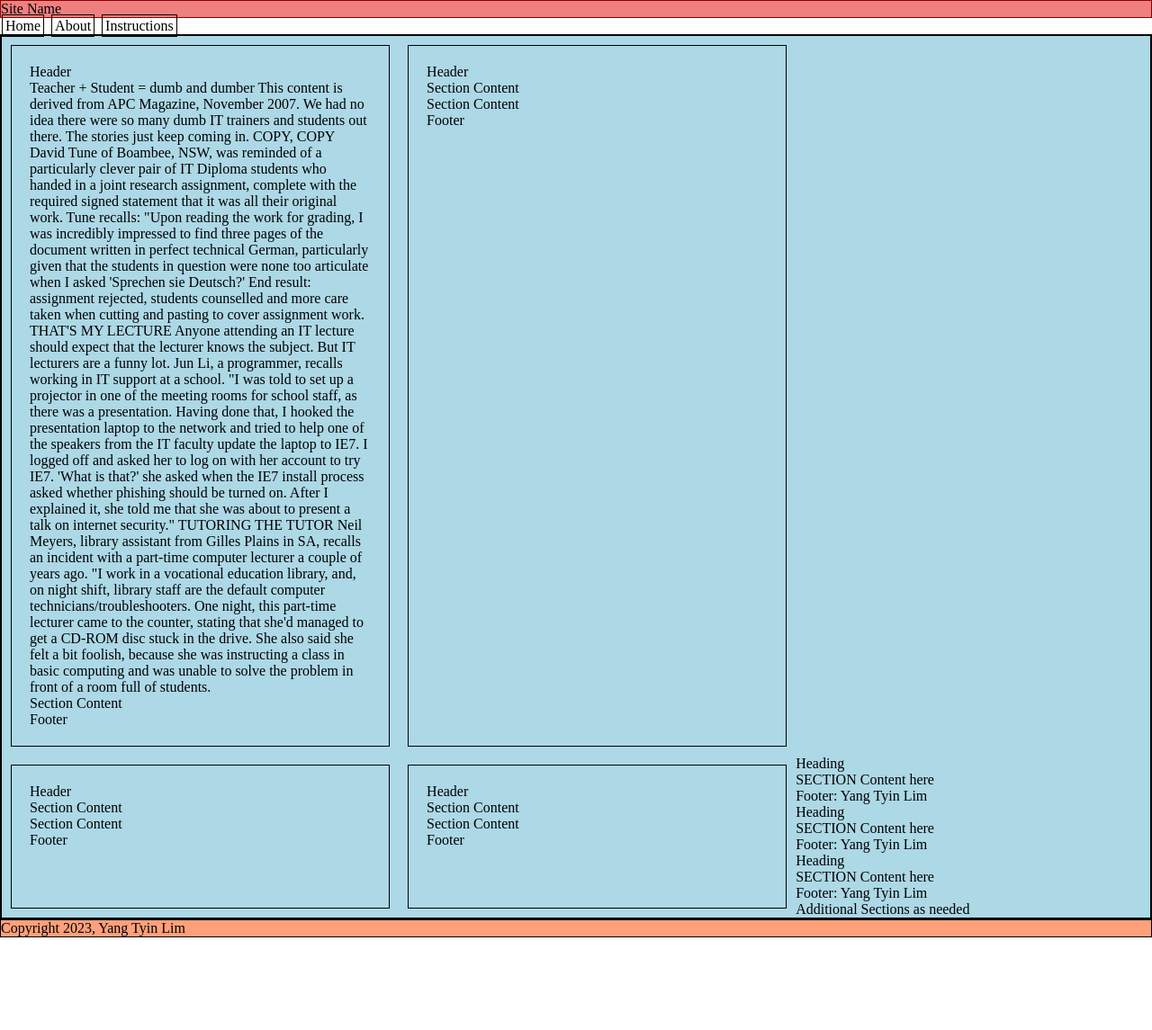
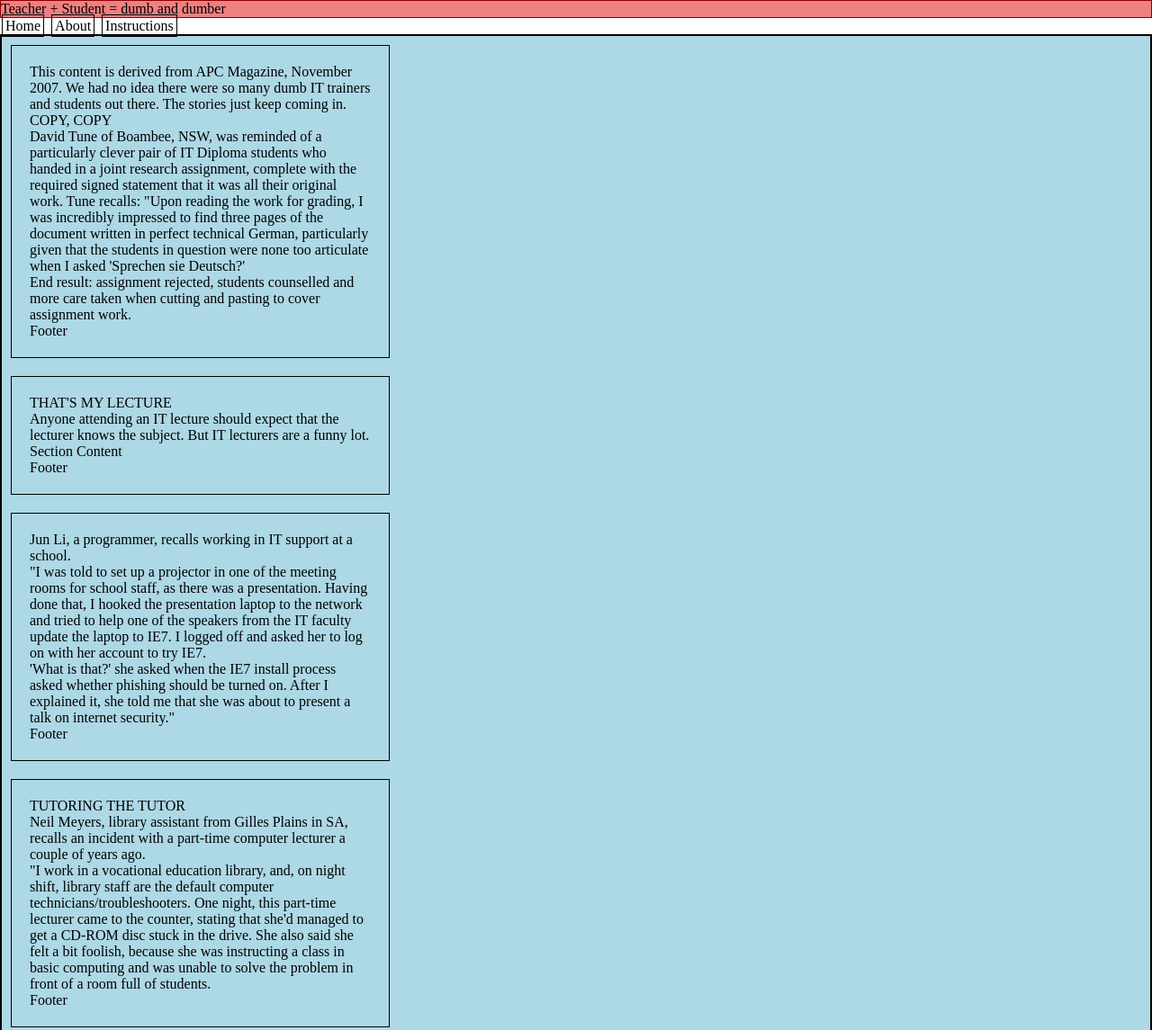
Before and after one commit to Limyangtyin/WebTech1, a plain HTML site: page Content.html in a window 1280 px wide. Shown: the top 1145 px of the page at 90% size. Before the commit the page ends 1042 px from the top, so only its background shows below. Drawn offline with Linux system fonts and the light colour scheme.

Commit message:
fix: rearrange content

```diff
--- a/Content.html
+++ b/Content.html
@@ -8,7 +8,7 @@
 </head>
 <body>
 <header class="headerclass">
-    Site Name
+    Teacher + Student = dumb and dumber
 </header>
 <nav>
     <a>Home</a>
@@ -17,76 +17,48 @@
 </nav>
 <main class="flex-container">
     <article>
-        <header>Header</header>
-        <section>Teacher + Student = dumb and dumber
-
-            This content is derived from APC Magazine, November 2007.
-
-            We had no idea there were so many dumb IT trainers and students out there.
-
-            The stories just keep coming in.
-
-            COPY, COPY
-
-
+        <header>This content is derived from APC Magazine, November 2007. We had no idea there were so many dumb IT trainers and students out there. The stories just keep coming in. COPY, COPY</header>
+        <section>
             David Tune of Boambee, NSW, was reminded of a particularly clever pair of IT Diploma
             students who handed in a joint research assignment, complete with the required signed
             statement that it was all their original work.
 
             Tune recalls: "Upon reading the work for grading, I was incredibly impressed to find
             three pages of the document written in perfect technical German, particularly given
-            that the students in question were none too articulate when I asked 'Sprechen sie Deutsch?'
-
-            End result: assignment rejected, students counselled and more care taken when cutting
-            and pasting to cover assignment work.
-
-            THAT'S MY LECTURE
-
-            Anyone attending an IT lecture should expect that the lecturer knows the subject.
-            But IT lecturers are a funny lot.
-
-            Jun Li, a programmer, recalls working in IT support at a school.
-
-            "I was told to set up a projector in one of the meeting rooms for school staff,
+            that the students in question were none too articulate when I asked 'Sprechen sie Deutsch?'</section>
+        <section>End result: assignment rejected, students counselled and more care taken when cutting
+            and pasting to cover assignment work.</section>
+        <footer>Footer</footer>
+    </article>
+    <article>
+        <header>THAT'S MY LECTURE</header>
+        <section>Anyone attending an IT lecture should expect that the lecturer knows the subject.
+            But IT lecturers are a funny lot.</section>
+        <section>Section Content</section>
+        <footer>Footer</footer>
+    </article>
+    <article>
+        <header>Jun Li, a programmer, recalls working in IT support at a school.</header>
+        <section>"I was told to set up a projector in one of the meeting rooms for school staff,
             as there was a presentation. Having done that, I hooked the presentation laptop
             to the network and tried to help one of the speakers from the IT faculty update
             the laptop to IE7. I logged off and asked her to log on with her account to try
-            IE7.
-
-            'What is that?' she asked when the IE7 install process asked whether phishing
+            IE7.</section>
+        <section>'What is that?' she asked when the IE7 install process asked whether phishing
             should be turned on. After I explained it, she told me that she was about to
-            present a talk on internet security."
-
-            TUTORING THE TUTOR
-
-            Neil Meyers, library assistant from Gilles Plains in SA, recalls an incident
-            with a part-time computer lecturer a couple of years ago.
-
-            "I work in a vocational education library, and, on night shift, library staff are
+            present a talk on internet security."</section>
+        <footer>Footer</footer>
+    </article>
+    <article>
+        <header>TUTORING THE TUTOR</header>
+        <section>Neil Meyers, library assistant from Gilles Plains in SA, recalls an incident
+            with a part-time computer lecturer a couple of years ago.</section>
+        <section>"I work in a vocational education library, and, on night shift, library staff are
             the default computer technicians/troubleshooters. One night, this part-time
             lecturer came to the counter, stating that she'd managed to get a CD-ROM disc
             stuck in the drive. She also said she felt a bit foolish, because she was
             instructing a class in basic computing and was unable to solve the problem in
             front of a room full of students.</section>
-        <section>Section Content</section>
-        <footer>Footer</footer>
-    </article>
-    <article>
-        <header>Header</header>
-        <section>Section Content</section>
-        <section>Section Content</section>
-        <footer>Footer</footer>
-    </article>
-    <article>
-        <header>Header</header>
-        <section>Section Content</section>
-        <section>Section Content</section>
-        <footer>Footer</footer>
-    </article>
-    <article>
-        <header>Header</header>
-        <section>Section Content</section>
-        <section>Section Content</section>
         <footer>Footer</footer>
     </article>
     <aside>
--- a/assests/css/style.css
+++ b/assests/css/style.css
@@ -33,6 +33,7 @@
     }
 
     main {
+        display: grid;
         border: 2px solid black;
         background-color: lightblue;
     }
@@ -43,8 +44,8 @@
     }
 
     .flex-container {
-        display: flex;
-        flex-wrap: wrap;
+        display: grid;
+        grid-template-columns: 1fr;
     }
 
     main > article {
```
